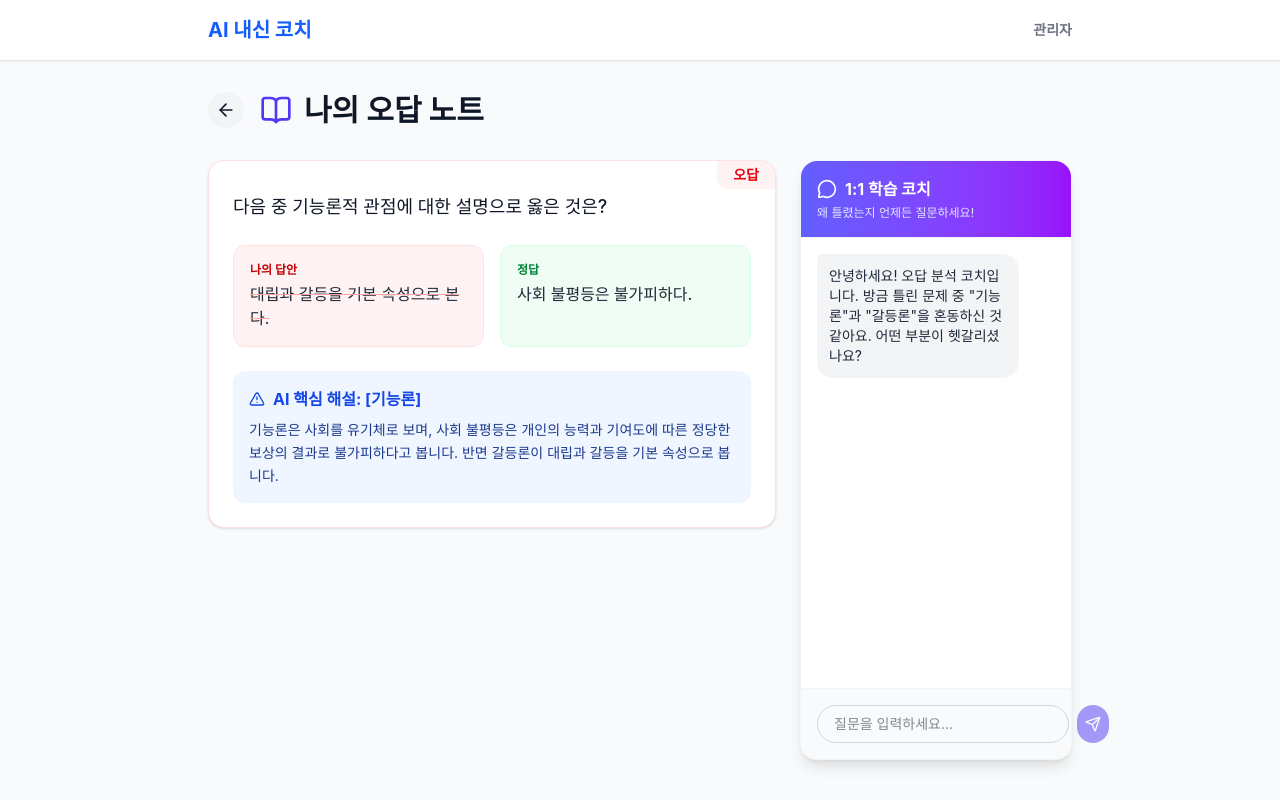
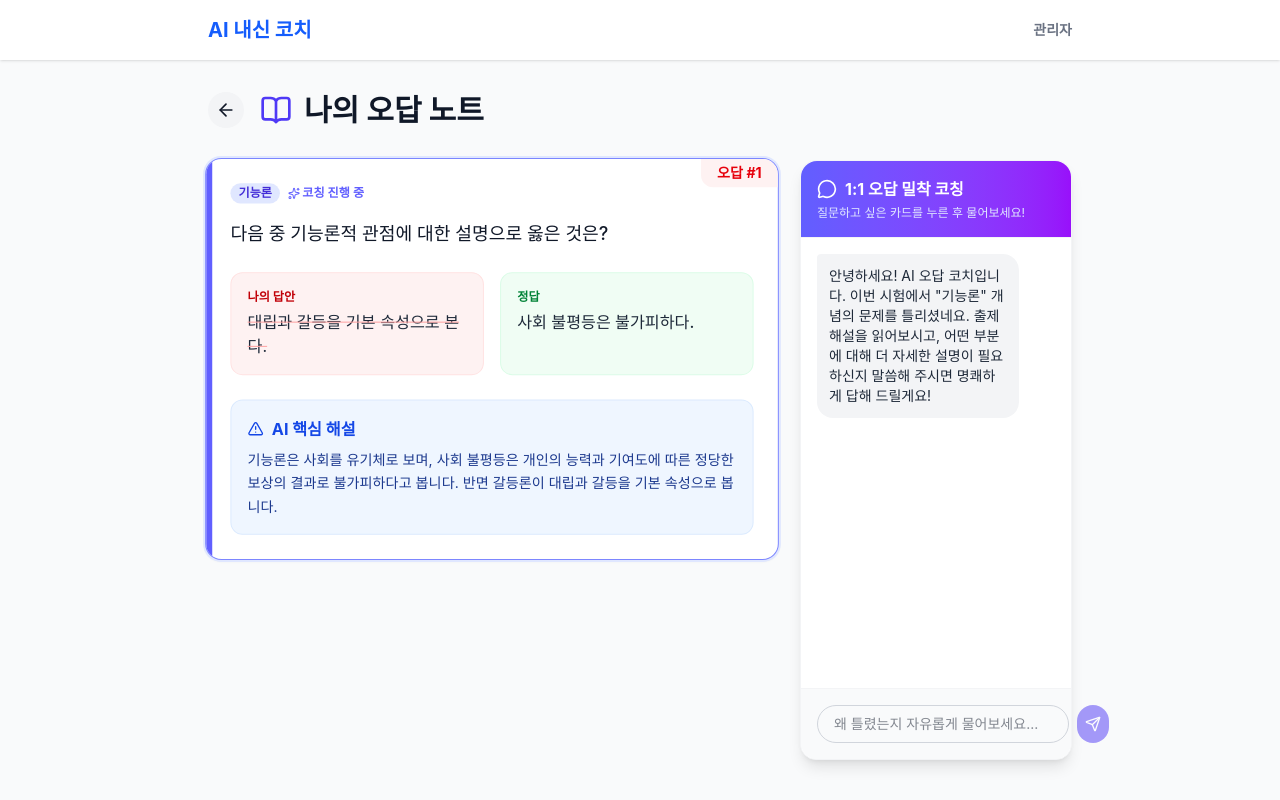
Before and after one commit to Gymnopedee/exam-generator, a React (Vite) app in the folder frontend/: page /review in a window 1280 px wide. Built offline with nearby package versions, Linux system fonts and the light colour scheme; no server answers.

Commit message:
Implement real wrong questions tracking and Gemini chat API in Review page

```diff
--- a/frontend/src/pages/Exam.tsx
+++ b/frontend/src/pages/Exam.tsx
@@ -76,8 +76,28 @@ export default function Exam() {
   };
 
   const handleSubmit = () => {
+    // 사용자가 푼 전체 문제에서 틀린 문제만 필터링하여 오답 정보 객체로 가공
+    const wrongQuestions = questions.map((q, idx) => {
+      const selectedChoiceIdx = answers[idx];
+      const isCorrect = selectedChoiceIdx === q.answer;
+      return { q, idx, selectedChoiceIdx, isCorrect };
+    })
+    .filter(item => item.selectedChoiceIdx !== undefined && !item.isCorrect)
+    .map((item, reviewIdx) => {
+      const { q, selectedChoiceIdx } = item;
+      return {
+        id: reviewIdx + 1,
+        question: q.question,
+        myAnswer: q.choices[selectedChoiceIdx] !== undefined ? q.choices[selectedChoiceIdx] : '선택 안 함',
+        correctAnswer: q.choices[q.answer] || '답안 없음',
+        concept: q.type || '개념 분석',
+        explanation: q.explanation || '이 문제에 대한 추가 해설이 없습니다.'
+      };
+    });
+
+    // 로컬 스토리지에 오답 정보 저장
+    localStorage.setItem('wrong_questions', JSON.stringify(wrongQuestions));
     setIsSubmitted(true);
-    // In real app: save to firestore, calculate score, redirect
   };
 
   const formatTime = (sec: number) => {
@@ -208,7 +228,7 @@ export default function Exam() {
           <div className="flex gap-4 w-full md:w-auto">
           {currentIdx === questions.length - 1 ? (
             <button
-              onClick={() => setIsSubmitted(true)}
+              onClick={handleSubmit}
               className="flex-1 md:flex-none bg-blue-600 hover:bg-blue-700 text-white font-bold py-3 px-8 rounded-xl flex items-center justify-center gap-2 transition-colors"
             >
               제출하고 결과 보기 <CheckCircle2 className="w-5 h-5" />
--- a/frontend/src/pages/Review.tsx
+++ b/frontend/src/pages/Review.tsx
@@ -1,8 +1,18 @@
-import React, { useState } from 'react';
+import React, { useState, useEffect } from 'react';
 import { useNavigate } from 'react-router-dom';
-import { AlertTriangle, BookOpen, MessageCircle, Send, ArrowLeft } from 'lucide-react';
+import { AlertTriangle, BookOpen, MessageCircle, Send, ArrowLeft, Loader2, Sparkles } from 'lucide-react';
+import { API_URL } from '../config';
 
-const DUMMY_REVIEW_DATA = [
+interface ReviewItem {
+  id: number;
+  question: string;
+  myAnswer: string;
+  correctAnswer: string;
+  concept: string;
+  explanation: string;
+}
+
+const DUMMY_REVIEW_DATA: ReviewItem[] = [
   {
     id: 1,
     question: '다음 중 기능론적 관점에 대한 설명으로 옳은 것은?',
@@ -15,26 +25,86 @@ const DUMMY_REVIEW_DATA = [
 
 export default function Review() {
   const navigate = useNavigate();
+  const [reviewData, setReviewData] = useState<ReviewItem[]>([]);
+  const [activeIdx, setActiveIdx] = useState(0);
   const [chatMessage, setChatMessage] = useState('');
-  const [chatHistory, setChatHistory] = useState<{role: 'user' | 'ai', text: string}[]>([
-    { role: 'ai', text: '안녕하세요! 오답 분석 코치입니다. 방금 틀린 문제 중 "기능론"과 "갈등론"을 혼동하신 것 같아요. 어떤 부분이 헷갈리셨나요?' }
+  const [isPending, setIsPending] = useState(false);
+  const [chatHistory, setChatHistory] = useState<{role: 'user' | 'ai', text: string}[]>([]);
+
+  // 로컬 스토리지 또는 더미 데이터에서 오답 데이터 로드
+  useEffect(() => {
+    const saved = localStorage.getItem('wrong_questions');
+    if (saved) {
+      try {
+        const parsed = JSON.parse(saved) as ReviewItem[];
+        if (parsed.length > 0) {
+          setReviewData(parsed);
+          initChat(parsed[0]);
+          return;
+        }
+      } catch (e) {
+        console.error('Failed to parse wrong questions:', e);
+      }
+    }
+    // 기본 더미 데이터 로드
+    setReviewData(DUMMY_REVIEW_DATA);
+    initChat(DUMMY_REVIEW_DATA[0]);
+  }, []);
+
+  const initChat = (item: ReviewItem) => {
+    setChatHistory([
+      {
+        role: 'ai',
+        text: `안녕하세요! AI 오답 코치입니다. 이번 시험에서 "${item.concept}" 개념의 문제를 틀리셨네요. 출제 해설을 읽어보시고, 어떤 부분에 대해 더 자세한 설명이 필요하신지 말씀해 주시면 명쾌하게 답해 드릴게요!`
+      }
     ]);
+  };
 
-  const handleSendChat = (e: React.FormEvent) => {
+  // 활성화된 오답 카드를 바꿀 때 챗봇 대화도 초기화
+  const handleSelectQuestion = (index: number) => {
+    setActiveIdx(index);
+    initChat(reviewData[index]);
+  };
+
+  const handleSendChat = async (e: React.FormEvent) => {
     e.preventDefault();
-    if (!chatMessage.trim()) return;
+    if (!chatMessage.trim() || isPending) return;
 
-    const newChat = [...chatHistory, { role: 'user' as const, text: chatMessage }];
+    const currentMsg = chatMessage;
+    const newChat = [...chatHistory, { role: 'user' as const, text: currentMsg }];
     setChatHistory(newChat);
     setChatMessage('');
+    setIsPending(true);
 
-    // Simulate AI response
-    setTimeout(() => {
-      setChatHistory([
-        ...newChat,
-        { role: 'ai', text: '좋은 질문이에요! 기능론에서는 능력에 따라 보상이 달라지는 것을 "합리적"이라고 보지만, 갈등론은 그것이 불공평한 구조(계급 재생산) 때문이라고 봅니다.' }
-      ]);
-    }, 1000);
+    const activeQuestion = reviewData[activeIdx];
+
+    try {
+      const res = await fetch(`${API_URL}/api/chat`, {
+        method: 'POST',
+        headers: { 'Content-Type': 'application/json' },
+        body: JSON.stringify({
+          question: activeQuestion.question,
+          myAnswer: activeQuestion.myAnswer,
+          correctAnswer: activeQuestion.correctAnswer,
+          concept: activeQuestion.concept,
+          explanation: activeQuestion.explanation,
+          chatHistory: chatHistory,
+          message: currentMsg
+        })
+      });
+
+      const data = await res.json();
+      if (data.success && data.reply) {
+        setChatHistory([...newChat, { role: 'ai', text: data.reply }]);
+      } else {
+        setChatHistory([...newChat, { role: 'ai', text: '죄송해요. 답변을 불러오는 중에 예외가 발생했어요. 다시 이야기해 주세요.' }]);
+      }
+    } catch (err) {
+      console.error(err);
+      setChatHistory([...newChat, { role: 'ai', text: '네트워크 연결 상태가 불안정하여 대답을 드릴 수 없어요. 잠시 후에 다시 시도해 주세요.' }]);
+    } finally {
+      setIsPending(false);
+    }
   };
 
   return (
@@ -52,10 +122,37 @@ export default function Review() {
       <div className="grid grid-cols-1 lg:grid-cols-3 gap-6">
         {/* Wrong Questions List */}
         <div className="lg:col-span-2 space-y-6">
-          {DUMMY_REVIEW_DATA.map((item) => (
-            <div key={item.id} className="bg-white p-6 rounded-2xl shadow-sm border border-red-100 relative overflow-hidden">
-              <div className="absolute top-0 right-0 bg-red-50 text-red-600 px-4 py-1 rounded-bl-xl font-bold text-sm">오답</div>
-              <h3 className="text-lg font-medium mb-6 pt-2">{item.question}</h3>
+          {reviewData.map((item, idx) => {
+            const isActive = idx === activeIdx;
+            return (
+              <div
+                key={item.id}
+                onClick={() => handleSelectQuestion(idx)}
+                className={`p-6 rounded-2xl shadow-sm border transition-all duration-300 relative overflow-hidden cursor-pointer ${
+                  isActive
+                    ? 'bg-white border-indigo-400 ring-2 ring-indigo-100 shadow-md scale-[1.01]'
+                    : 'bg-white border-red-100 hover:border-indigo-200'
+                }`}
+              >
+                {isActive && (
+                  <div className="absolute top-0 left-0 h-full w-1.5 bg-indigo-500" />
+                )}
+                <div className="absolute top-0 right-0 bg-red-50 text-red-600 px-4 py-1 rounded-bl-xl font-bold text-sm">
+                  오답 #{idx + 1}
+                </div>
+
+                <div className="flex items-center gap-2 mb-3">
+                  <span className="text-xs font-bold bg-indigo-100 text-indigo-700 px-2 py-0.5 rounded-full">
+                    {item.concept}
+                  </span>
+                  {isActive && (
+                    <span className="text-xs font-semibold text-indigo-500 flex items-center gap-0.5">
+                      <Sparkles className="w-3 h-3" /> 코칭 진행 중
+                    </span>
+                  )}
+                </div>
+
+                <h3 className="text-lg font-medium mb-6 pt-1 text-gray-900">{item.question}</h3>
 
                 <div className="grid grid-cols-1 md:grid-cols-2 gap-4 mb-6">
                   <div className="bg-red-50 p-4 rounded-xl border border-red-100">
@@ -68,23 +165,24 @@ export default function Review() {
                   </div>
                 </div>
 
-              <div className="bg-blue-50 p-4 rounded-xl">
+                <div className="bg-blue-50 p-4 rounded-xl border border-blue-100">
                   <div className="flex items-center gap-2 text-blue-700 font-bold mb-2">
-                  <AlertTriangle className="w-4 h-4" /> AI 핵심 해설: [{item.concept}]
+                    <AlertTriangle className="w-4 h-4" /> AI 핵심 해설
                   </div>
                   <p className="text-blue-900 text-sm leading-relaxed">{item.explanation}</p>
                 </div>
               </div>
-          ))}
+            );
+          })}
         </div>
 
         {/* AI Tutor Chat */}
         <div className="bg-white rounded-2xl shadow-lg border border-gray-100 flex flex-col h-[600px] sticky top-24">
           <div className="p-4 border-b border-gray-100 bg-gradient-to-r from-indigo-500 to-purple-600 text-white rounded-t-2xl">
             <h3 className="font-bold flex items-center gap-2">
-              <MessageCircle className="w-5 h-5" /> 1:1 학습 코치
+              <MessageCircle className="w-5 h-5" /> 1:1 오답 밀착 코칭
             </h3>
-            <p className="text-indigo-100 text-xs mt-1">왜 틀렸는지 언제든 질문하세요!</p>
+            <p className="text-indigo-100 text-xs mt-1">질문하고 싶은 카드를 누른 후 물어보세요!</p>
           </div>
 
           <div className="flex-1 p-4 overflow-y-auto space-y-4">
@@ -92,13 +190,19 @@ export default function Review() {
               <div key={idx} className={`flex ${chat.role === 'user' ? 'justify-end' : 'justify-start'}`}>
                 <div className={`max-w-[85%] p-3 rounded-2xl text-sm ${
                   chat.role === 'user'
-                    ? 'bg-blue-600 text-white rounded-tr-sm'
+                    ? 'bg-indigo-600 text-white rounded-tr-sm'
                     : 'bg-gray-100 text-gray-800 rounded-tl-sm'
                 }`}>
                   {chat.text}
                 </div>
               </div>
             ))}
+            {isPending && (
+              <div className="flex justify-start items-center gap-2 text-gray-400 text-xs">
+                <Loader2 className="w-4 h-4 animate-spin text-indigo-500" />
+                <span>AI 코치가 깊이 생각하는 중입니다...</span>
+              </div>
+            )}
           </div>
 
           <div className="p-4 border-t border-gray-100 bg-gray-50 rounded-b-2xl">
@@ -107,12 +211,13 @@ export default function Review() {
                 type="text"
                 value={chatMessage}
                 onChange={e => setChatMessage(e.target.value)}
-                placeholder="질문을 입력하세요..."
-                className="flex-1 px-4 py-2 rounded-full border border-gray-300 focus:outline-none focus:border-indigo-500 focus:ring-1 focus:ring-indigo-500 text-sm"
+                disabled={isPending}
+                placeholder={isPending ? "답변을 기다리고 있어요..." : "왜 틀렸는지 자유롭게 물어보세요..."}
+                className="flex-1 px-4 py-2 rounded-full border border-gray-300 focus:outline-none focus:border-indigo-500 focus:ring-1 focus:ring-indigo-500 text-sm disabled:bg-gray-100"
               />
               <button
                 type="submit"
-                disabled={!chatMessage.trim()}
+                disabled={!chatMessage.trim() || isPending}
                 className="bg-indigo-600 text-white p-2 rounded-full hover:bg-indigo-700 disabled:opacity-50 transition-colors"
               >
                 <Send className="w-4 h-4" />
```
Also changed, not shown: 1 other file (tests, documents, lock files or other folders). Lines whose indentation alone changed are shown as unchanged.
